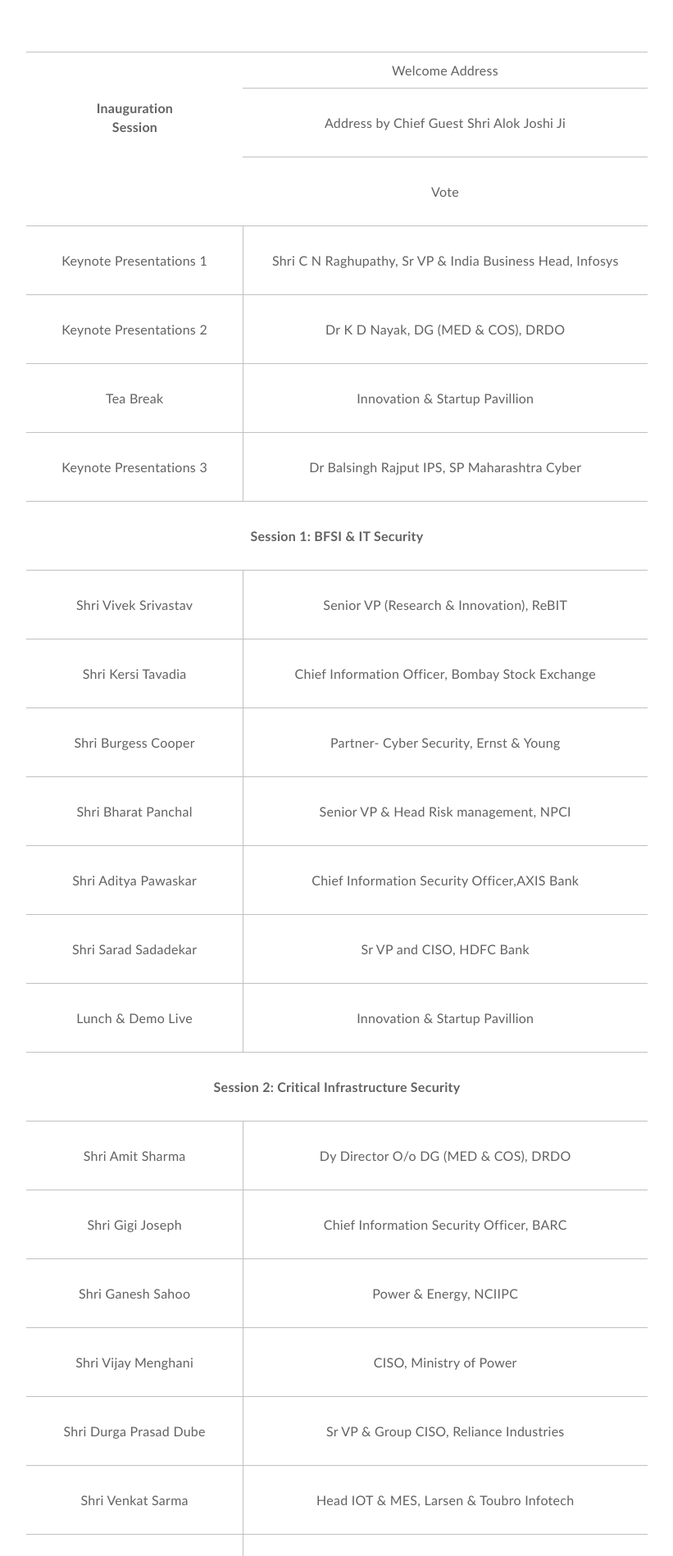
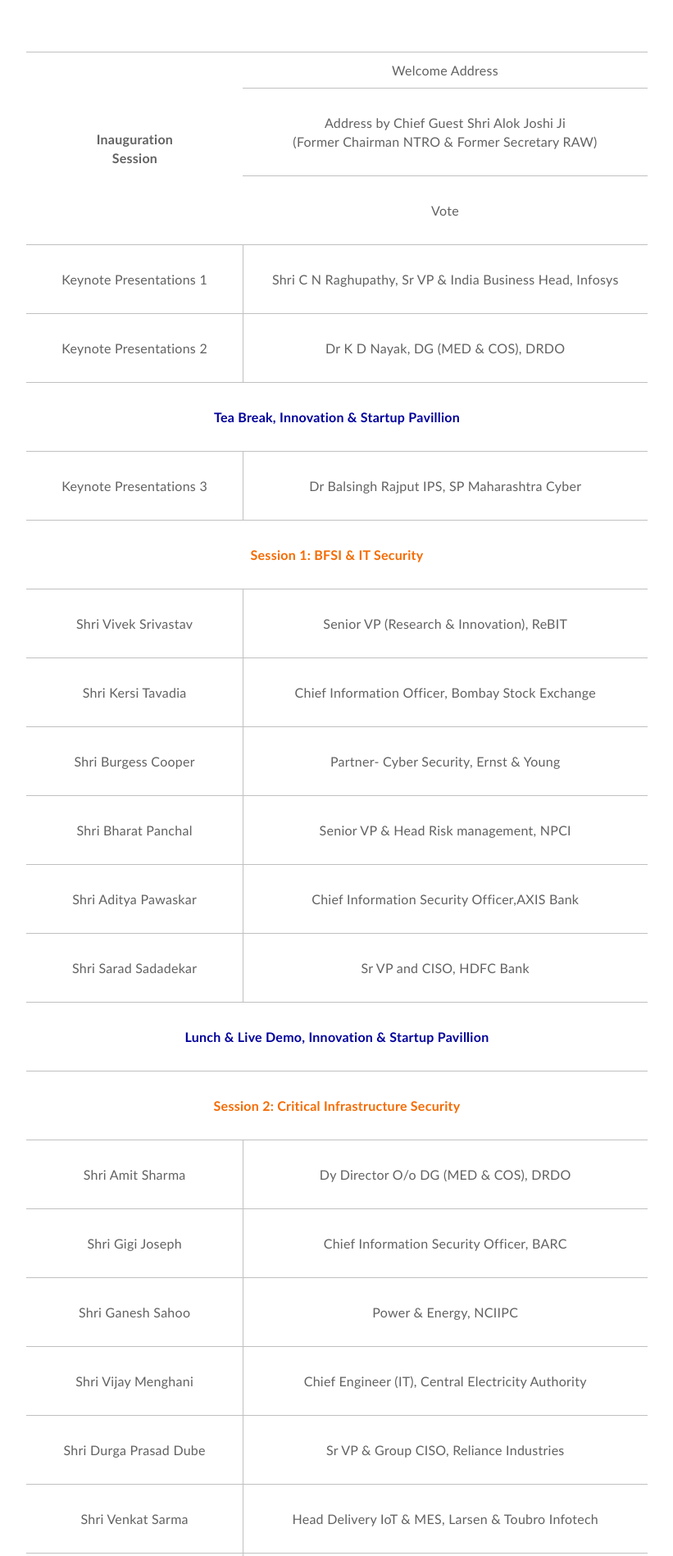
Before and after one commit to ninadnerkar/BRICS, a plain HTML site: page brics/index.html in a window 1280 px wide. Shown: the part 2908-4806 px from the top of the page at 82% size, without its empty margins (229-1050 px from the left). Drawn offline with Linux system fonts and the light colour scheme; a script that the page names is missing.

Commit message:
update schedule

```diff
--- a/brics/index.html
+++ b/brics/index.html
@@ -442,21 +442,26 @@ transportation, oil & gas sectors  </li>
 .tg  {border-collapse:collapse;border-spacing:0;}
 .tg td{font-family:Arial, sans-serif;font-size:14px;padding:10px 5px;border-style:solid;border-width:0px;overflow:hidden;word-break:normal;border-top-width:1px;border-bottom-width:1px;border-color:black;}
 .tg th{font-family:Arial, sans-serif;font-size:14px;font-weight:normal;padding:10px 5px;border-style:solid;border-width:0px;overflow:hidden;word-break:normal;border-top-width:1px;border-bottom-width:1px;border-color:black;}
-.tg .tg-8m7e{font-weight:bold;font-size:16px;font-family:"Trebuchet MS", Helvetica, sans-serif !important;;border-color:#c0c0c0;text-align:center;vertical-align:top}
+.tg .tg-b9jx{font-weight:bold;font-size:16px;font-family:"Trebuchet MS", Helvetica, sans-serif !important;;border-color:#c0c0c0;text-align:center}
 .tg .tg-yob0{font-size:16px;font-family:"Trebuchet MS", Helvetica, sans-serif !important;;border-color:#c0c0c0;text-align:center;vertical-align:top}
-.tg .tg-dtx3{font-weight:bold;font-size:16px;font-family:"Trebuchet MS", Helvetica, sans-serif !important;;border-color:#c0c0c0;text-align:center;vertical-align:top}
+.tg .tg-jh5w{font-weight:bold;font-size:16px;font-family:"Trebuchet MS", Helvetica, sans-serif !important;;color:#00009b;border-color:#c0c0c0;text-align:center;vertical-align:top}
+.tg .tg-t6z6{font-size:16px;font-family:"Trebuchet MS", Helvetica, sans-serif !important;;border-color:#c0c0c0;text-align:center}
+.tg .tg-wuyt{font-size:16px;font-family:"Trebuchet MS", Helvetica, sans-serif !important;;border-color:#c0c0c0;text-align:center}
 .tg .tg-xp1j{font-size:16px;font-family:"Trebuchet MS", Helvetica, sans-serif !important;;border-color:#c0c0c0;text-align:center;vertical-align:top}
+.tg .tg-6roq{font-weight:bold;font-size:16px;font-family:"Trebuchet MS", Helvetica, sans-serif !important;;color:#f56b00;border-color:#c0c0c0;text-align:center;vertical-align:top}
+.tg .tg-zdk9{font-weight:bold;font-size:16px;font-family:"Trebuchet MS", Helvetica, sans-serif !important;;color:#00009b;border-color:#c0c0c0;text-align:center;vertical-align:top}
+.tg .tg-lkfr{font-weight:bold;font-size:16px;font-family:"Trebuchet MS", Helvetica, sans-serif !important;;color:#f56b00;border-color:#c0c0c0;text-align:center;vertical-align:top}
 </style>
 <table class="tg" align="center">
   <tr>
-    <th class="tg-8m7e" rowspan="3"><br><br>Inauguration<br>  Session</th>
-    <th class="tg-xp1j">Welcome Address</th>
+    <th class="tg-b9jx" rowspan="3">Inauguration<br>  Session</th>
+    <th class="tg-t6z6">Welcome Address</th>
   </tr>
   <tr>
-    <td class="tg-yob0">Address by Chief Guest Shri Alok Joshi Ji</td>
+    <td class="tg-wuyt">Address by Chief Guest Shri Alok Joshi Ji<br>(Former Chairman NTRO &amp; Former Secretary RAW)<br></td>
   </tr>
   <tr>
-    <td class="tg-xp1j">Vote</td>
+    <td class="tg-t6z6">Vote</td>
   </tr>
   <tr>
     <td class="tg-yob0">Keynote Presentations 1</td>
@@ -467,15 +472,14 @@ transportation, oil & gas sectors  </li>
     <td class="tg-xp1j">Dr K D Nayak, DG (MED &amp; COS), DRDO </td>
   </tr>
   <tr>
-    <td class="tg-yob0">Tea Break</td>
-    <td class="tg-yob0">Innovation &amp; Startup Pavillion</td>
+    <td class="tg-jh5w" colspan="2">Tea Break, Innovation &amp; Startup Pavillion</td>
   </tr>
   <tr>
     <td class="tg-xp1j">Keynote Presentations  3</td>
     <td class="tg-xp1j">Dr Balsingh Rajput IPS, SP Maharashtra Cyber </td>
   </tr>
   <tr>
-    <td class="tg-dtx3" colspan="2">Session 1: BFSI &amp; IT Security</td>
+    <td class="tg-6roq" colspan="2">Session 1: BFSI &amp; IT Security</td>
   </tr>
   <tr>
     <td class="tg-xp1j">Shri Vivek Srivastav </td>
@@ -502,11 +506,10 @@ transportation, oil & gas sectors  </li>
     <td class="tg-yob0">Sr VP and CISO, HDFC Bank</td>
   </tr>
   <tr>
-    <td class="tg-xp1j">Lunch &amp; Demo Live</td>
-    <td class="tg-xp1j">Innovation &amp; Startup Pavillion</td>
+    <td class="tg-zdk9" colspan="2">Lunch &amp; Live Demo, Innovation &amp; Startup Pavillion</td>
   </tr>
   <tr>
-    <td class="tg-dtx3" colspan="2">Session 2: Critical Infrastructure Security</td>
+    <td class="tg-6roq" colspan="2">Session 2: Critical Infrastructure Security</td>
   </tr>
   <tr>
     <td class="tg-xp1j">Shri Amit Sharma</td>
@@ -522,7 +525,7 @@ transportation, oil & gas sectors  </li>
   </tr>
   <tr>
     <td class="tg-yob0">Shri Vijay Menghani</td>
-    <td class="tg-yob0">CISO, Ministry of Power</td>
+    <td class="tg-yob0">Chief Engineer (IT), Central Electricity Authority</td>
   </tr>
   <tr>
     <td class="tg-xp1j">Shri Durga Prasad Dube</td>
@@ -530,7 +533,7 @@ transportation, oil & gas sectors  </li>
   </tr>
   <tr>
     <td class="tg-yob0">Shri Venkat Sarma</td>
-    <td class="tg-yob0">Head IOT &amp; MES, Larsen &amp; Toubro Infotech</td>
+    <td class="tg-yob0">Head Delivery IoT &amp; MES, Larsen &amp; Toubro Infotech</td>
   </tr>
   <tr>
     <td class="tg-xp1j">Shri Sanjay Damle</td>
@@ -545,11 +548,10 @@ transportation, oil & gas sectors  </li>
     <td class="tg-xp1j">Professor, VJTI Mumbai</td>
   </tr>
   <tr>
-    <td class="tg-yob0">Tea Break</td>
-    <td class="tg-yob0">Innovation &amp; Startup Pavillion</td>
+    <td class="tg-jh5w" colspan="2">Tea Break, Innovation &amp; Startup Pavillion</td>
   </tr>
   <tr>
-    <td class="tg-8m7e" colspan="2">Session 3: Innovations in Cyberspace </td>
+    <td class="tg-lkfr" colspan="2">Session 3: Innovations in Cyberspace </td>
   </tr>
   <tr>
     <td class="tg-yob0">Smokescreen Technologies</td>
@@ -572,7 +574,7 @@ transportation, oil & gas sectors  </li>
     <td class="tg-yob0">Shri Ganesan Narayansamy</td>
   </tr>
   <tr>
-    <td class="tg-xp1j" colspan="2">High Tea, Networking &amp; Feedback  </td>
+    <td class="tg-zdk9" colspan="2">High Tea, Networking &amp; Feedback  </td>
   </tr>
 </table>	<!--
 									  <table width="100%" border="0">
```
